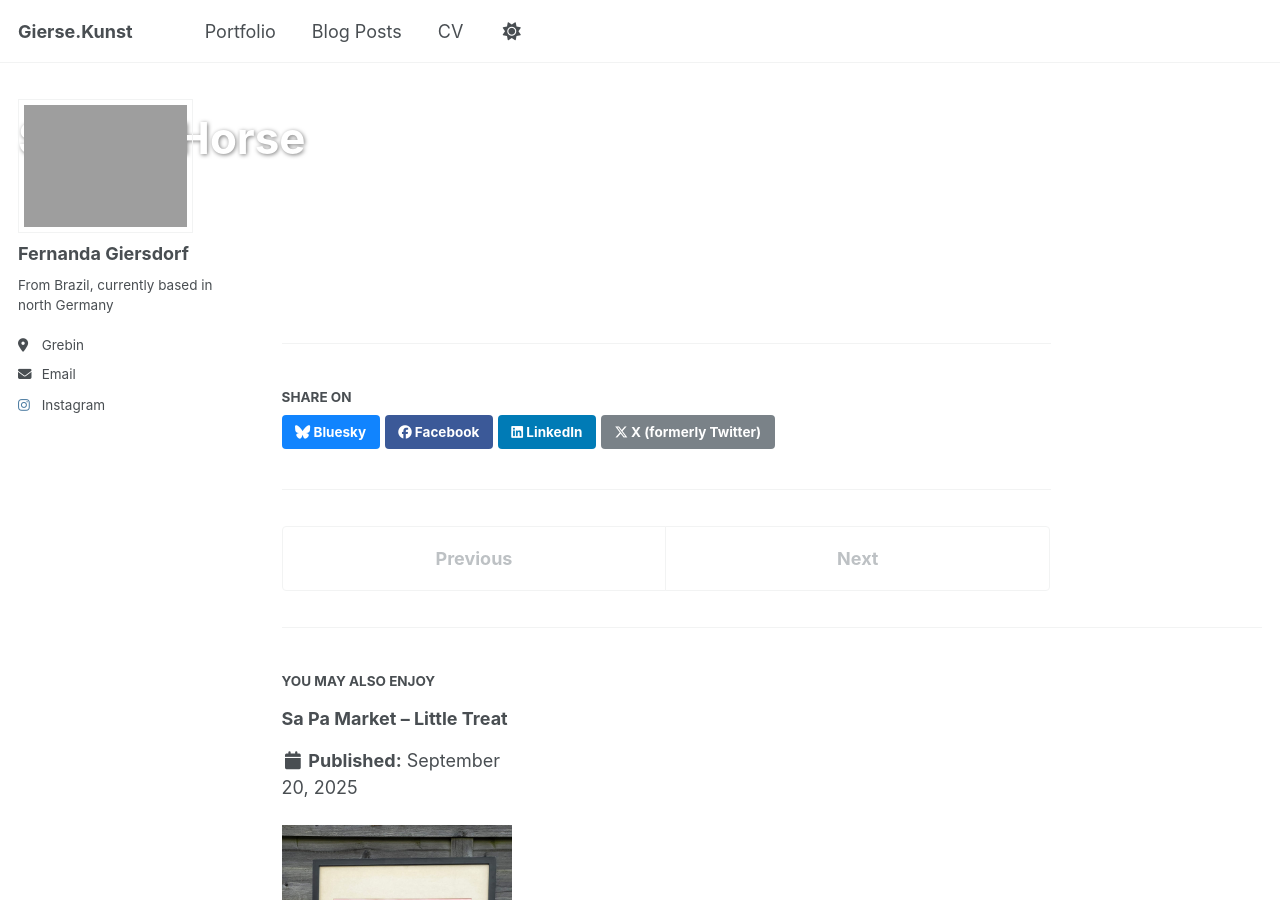
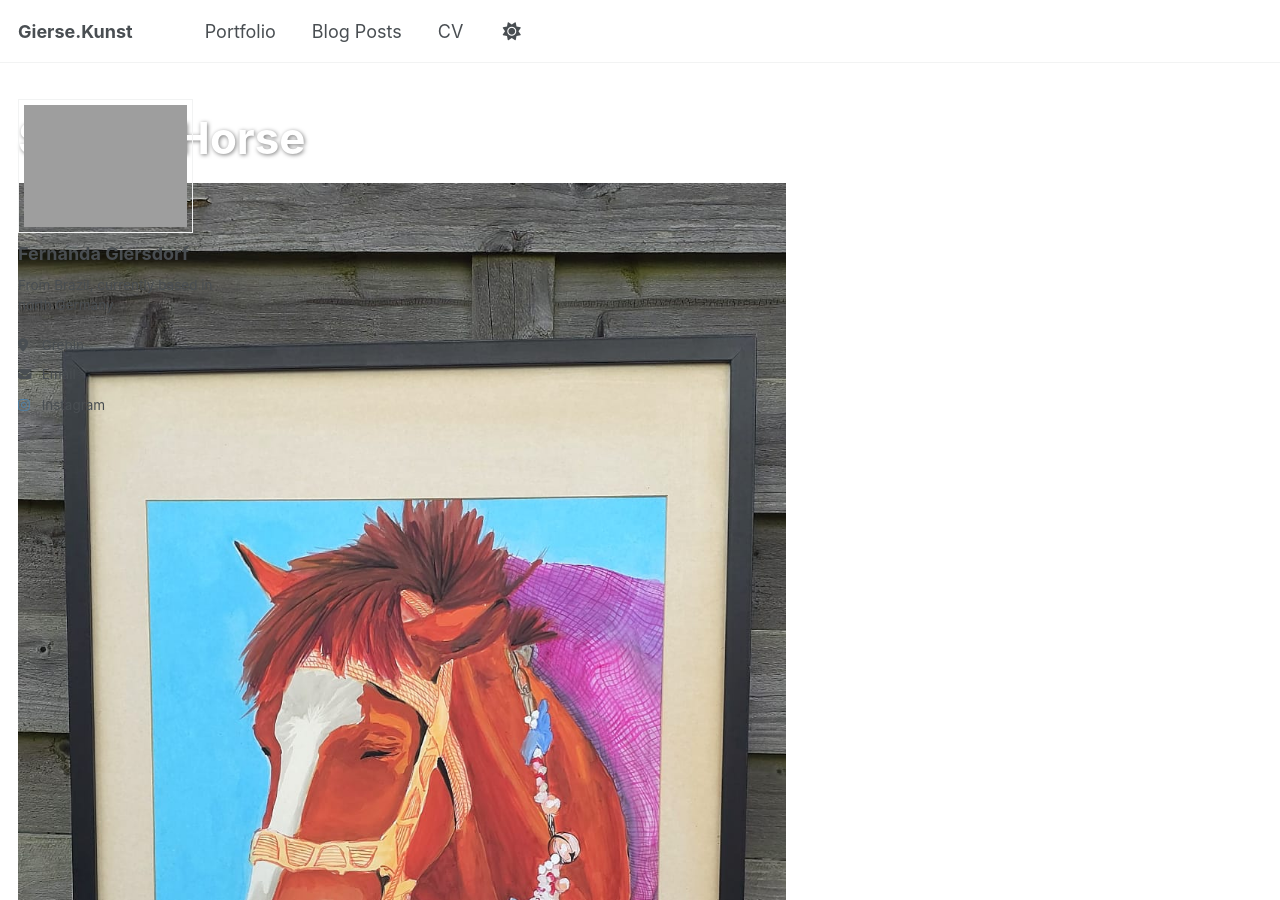
Before and after one commit to giersekunst/giersekunst.github.io, a Jekyll site: the page built from _posts/2025-09-20-syllhet-horse.md, in a window 1280 px wide and 900 px high. Built offline with Jekyll 4.4.1, drawn with Linux system fonts in a browser that asks for light colours; a script that is not in the unit is left out.

Commit message:
Update 2025-09-20-syllhet-horse.md

```diff
--- a/_posts/2025-09-20-syllhet-horse.md
+++ b/_posts/2025-09-20-syllhet-horse.md
@@ -6,3 +6,4 @@ header:
   overlay_image: /images/Syllhet_horse.jpeg
 
 ---
+<img src='/images/Syllhet_horse.jpeg'>
```
